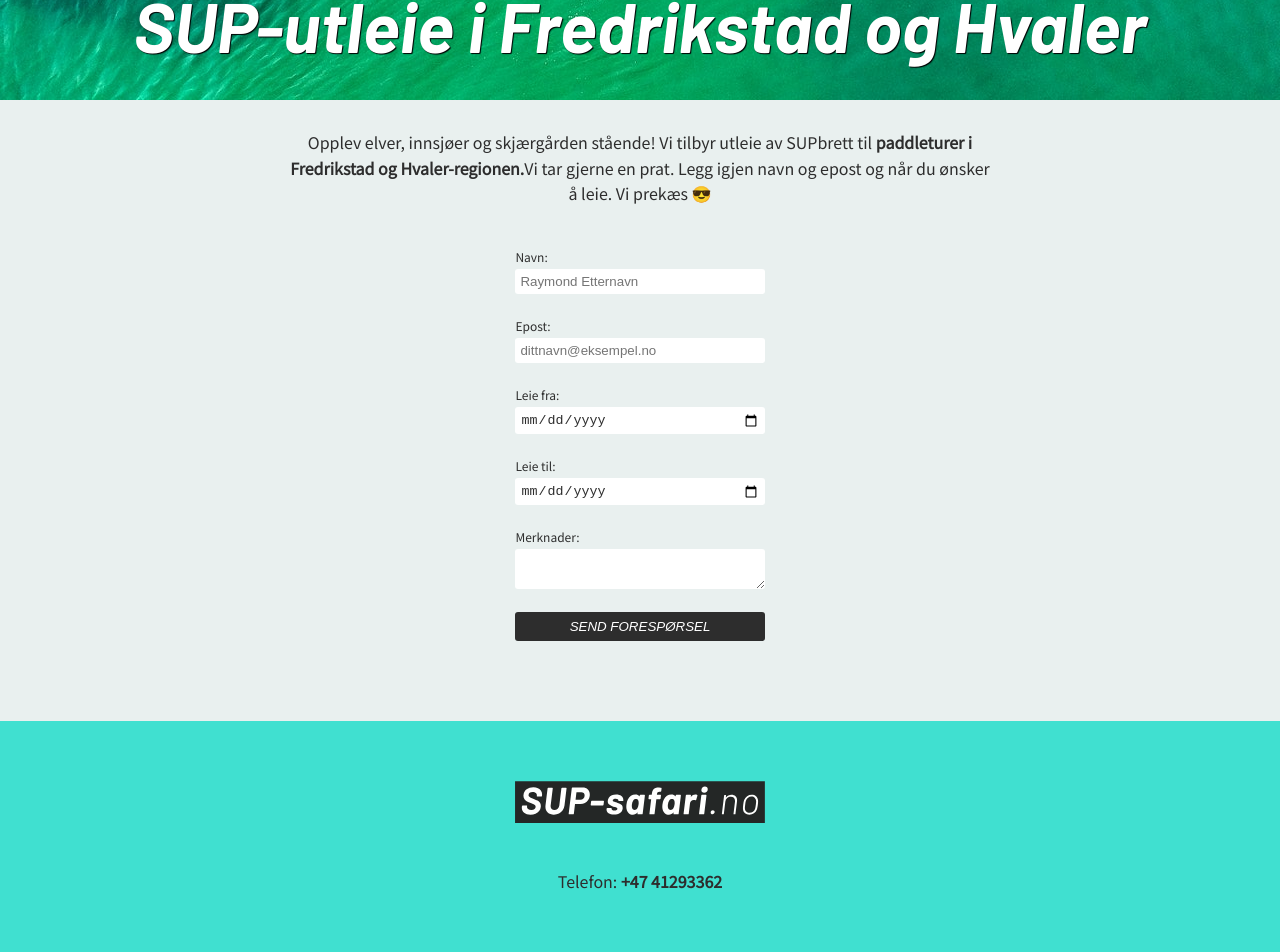
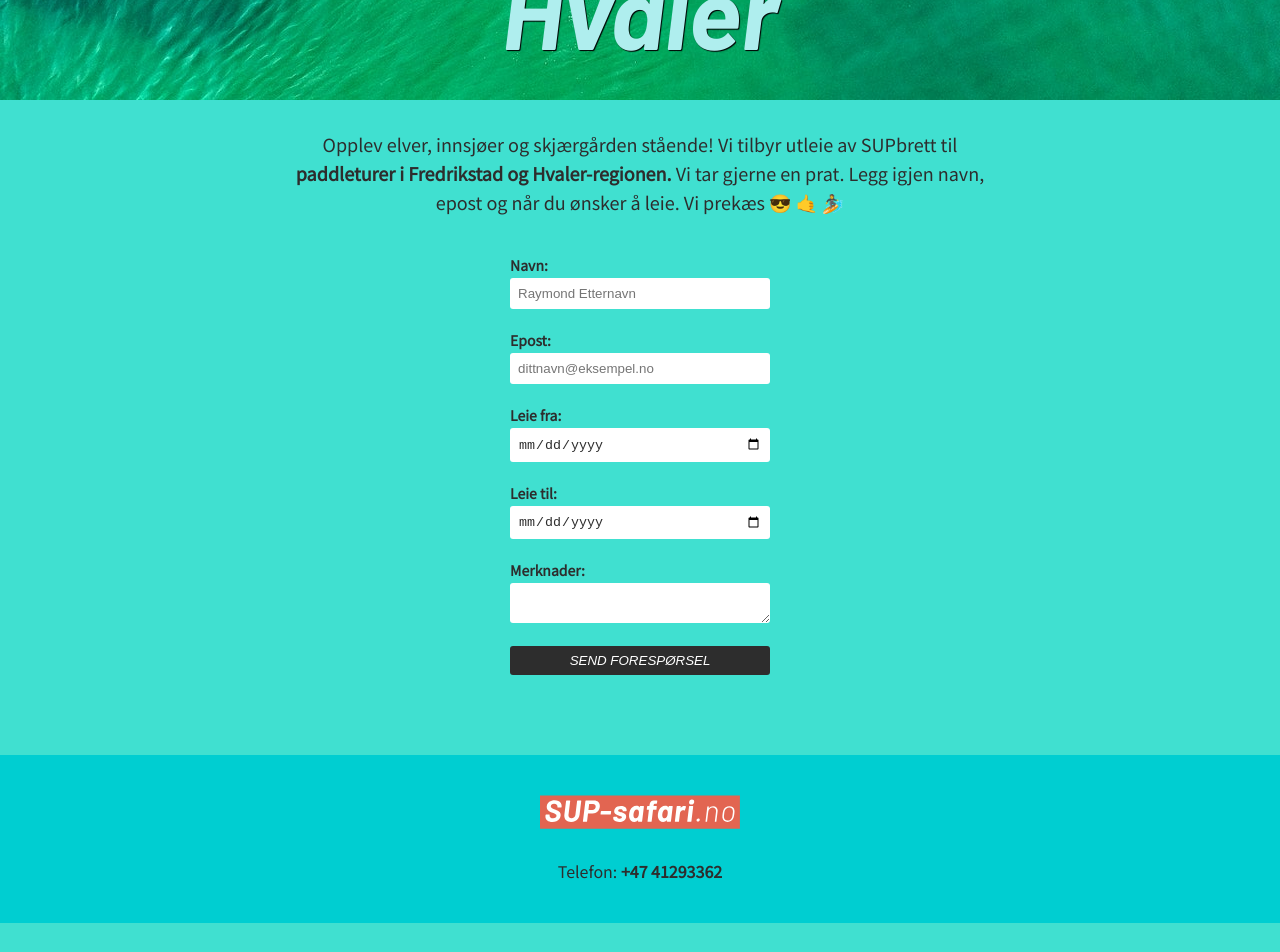
Before and after one commit to mariusgrondahl/sup-safari, a Next.js app: page / in a window 1280 px wide. Shown: the part 580-1532 px from the top of the page. After the commit the page ends 1503 px from the top, so only its background shows below. Built offline with nearby package versions, Linux system fonts and the light colour scheme.

Commit message:
added more colors

```diff
--- a/Layout/GlobalCss.js
+++ b/Layout/GlobalCss.js
@@ -15,7 +15,7 @@ function GlobalCss(props) {
         font-size: 16px;
         font-family: 'Noto Sans JP', -apple-system, BlinkMacSystemFont, Avenir Next, Avenir,
         Helvetica, sans-serif;
-        background: #E9F0EF;
+        background: turquoise;
         color: #2d2d2d;
       }
 
@@ -42,15 +42,15 @@ function GlobalCss(props) {
 
       label{
         color: #2d2d2d;
-        font-weight: normal;
-        font-size: 1.2rem;
+        font-weight: bold;
+        font-size: 1.4rem;
       }
 
       input{
         border-radius: 3px;
         width: 100%;
         max-width: 450px;
-        padding: .5rem;
+        padding: .8rem;
         color: #2d2d2d;
         margin: .2rem 0rem;
         outline: none;
--- a/Layout/Layout.js
+++ b/Layout/Layout.js
@@ -26,10 +26,10 @@ function Layout({ children, title = "Sup Safari - Suputleie Fredrikstad og Hvale
         <Head>
           <title>{title}</title>
           <meta name="description" content="SUP Safari tilbyr SUP-utleie og SUP-turer i Fredrikstad skjærgården og på Hvaler."/>
-          <meta name="keywords" content="Paddleboard utleie, SUP Østfold, SUP Hvaler, SUP Utleie, Supbrett Fredrikstad, supturer, leie supbrett."/>
+          <meta name="keywords" content="Paddleboard, Utleie, SUP, Østfold,Hvaler, Fredrikstad , Sarpsborg, turer, safari, leie, paddlebrett, stand up paddle"/>
           <link rel='icon' href='/favicon.ico' />
 
-          <meta property="og:image" content="https://sup-safari.no/img/supsafari.jpg" />
+          <meta property="og:image" content="https://sup-safari.no/img/supsafari-logo.jpg" />
           <meta property="og:image:width" content="1280" />
         </Head>
 
--- a/components/Footer.js
+++ b/components/Footer.js
@@ -2,7 +2,7 @@ import React from 'react'
 import styled from "@emotion/styled";
 
 const FooterWrap = styled.div`
-  background:turquoise;
+  background: darkturquoise;
   display: flex;
   flex-direction: column;
   justify-content: flex-start;
@@ -10,16 +10,19 @@ const FooterWrap = styled.div`
   align-items: center;
   box-sizing: border-box;
   width: 100%;
-  padding: 6rem 4rem;
+  padding: 4rem 2rem 4rem 2rem;
   margin: 3rem 0 0 0;
   color: #2d2d2d;
+    p{
+        margin: 0;
+    }
   `
 
 export default function Footer(props){
     return(
         <FooterWrap>
             <footer>
-            <img className="logo" loading="lazy" width="250px" src="/logo.svg"  alt="sup safari logo" />
+            <img className="logo" loading="lazy" width="200px" src="/logo-red.svg"  alt="sup safari logo" />
             <p>Telefon: <strong>+47 41293362</strong></p>
             </footer>
         </FooterWrap>
--- a/components/Fullscreen.js
+++ b/components/Fullscreen.js
@@ -16,9 +16,13 @@ const FullscreenWrap = styled.div`
   box-sizing: border-box;
   height: 85vh;
 
+  .emphazize{
+      color: PALETURQUOISE;
+    }
+
   h1{
-        font-size: 4.5rem;
-        line-height: 5rem;
+        font-size: 5.5rem;
+        line-height: 6rem;
         text-align: center;
         margin: 0rem 2rem;
         font-family: 'Barlow', BlinkMacSystemFont, Avenir Next, Avenir;
@@ -26,8 +30,8 @@ const FullscreenWrap = styled.div`
         text-shadow: 1px 1px 1px #000;
 
         @media (min-width: 700px) {
-          font-size: 7rem;
-          line-height: 7rem;
+          font-size: 10rem;
+          line-height: 10rem;
         }
       }
 
--- a/pages/index.js
+++ b/pages/index.js
@@ -8,6 +8,7 @@ import styled from "@emotion/styled";
 const Description = styled.div`
     p{
       text-align: center;
+      font-size: 1.8rem;
       line-height: 1.6;
       max-width: 700px;
       margin: 3rem 2rem 2rem 2rem;
@@ -21,8 +22,11 @@ function App({ data }) {
   <Layout>
 
     <Fullscreen image="/img/supsafari.jpg"  text="#fff">
-    <img className="logo" loading="lazy" width="200px" src="/logo-red.svg"  alt="sup safari logo" />
-    <h1>SUP-utleie i Fredrikstad og Hvaler</h1>
+    <img className="logo" loading="lazy" width="160px" src="/logo.svg"  alt="sup safari logo" />
+    <h1><strong>SUP-utleie</strong> <span className="emphazize"> i Fredrikstad og Hvaler</span></h1>
+
+
+
     </Fullscreen>
 
 
@@ -30,8 +34,7 @@ function App({ data }) {
       <Description>
       <p>
       Opplev elver, innsjøer og skjærgården stående!
-      Vi tilbyr utleie av SUPbrett til <strong>paddleturer i Fredrikstad og Hvaler-regionen.</strong>
-      Vi tar gjerne en prat. Legg igjen navn og epost og når du ønsker å leie. Vi prekæs &#128526;
+      Vi tilbyr utleie av SUPbrett til <strong>paddleturer i Fredrikstad og Hvaler-regionen.</strong> Vi tar gjerne en prat. Legg igjen navn, epost og når du ønsker å leie. Vi prekæs &#128526; &#129305; &#x1F3C4;
       </p>
       </Description>
       <ContactForm />
```
Also changed, not shown: public/img/supsafari-logo.jpg (added).
